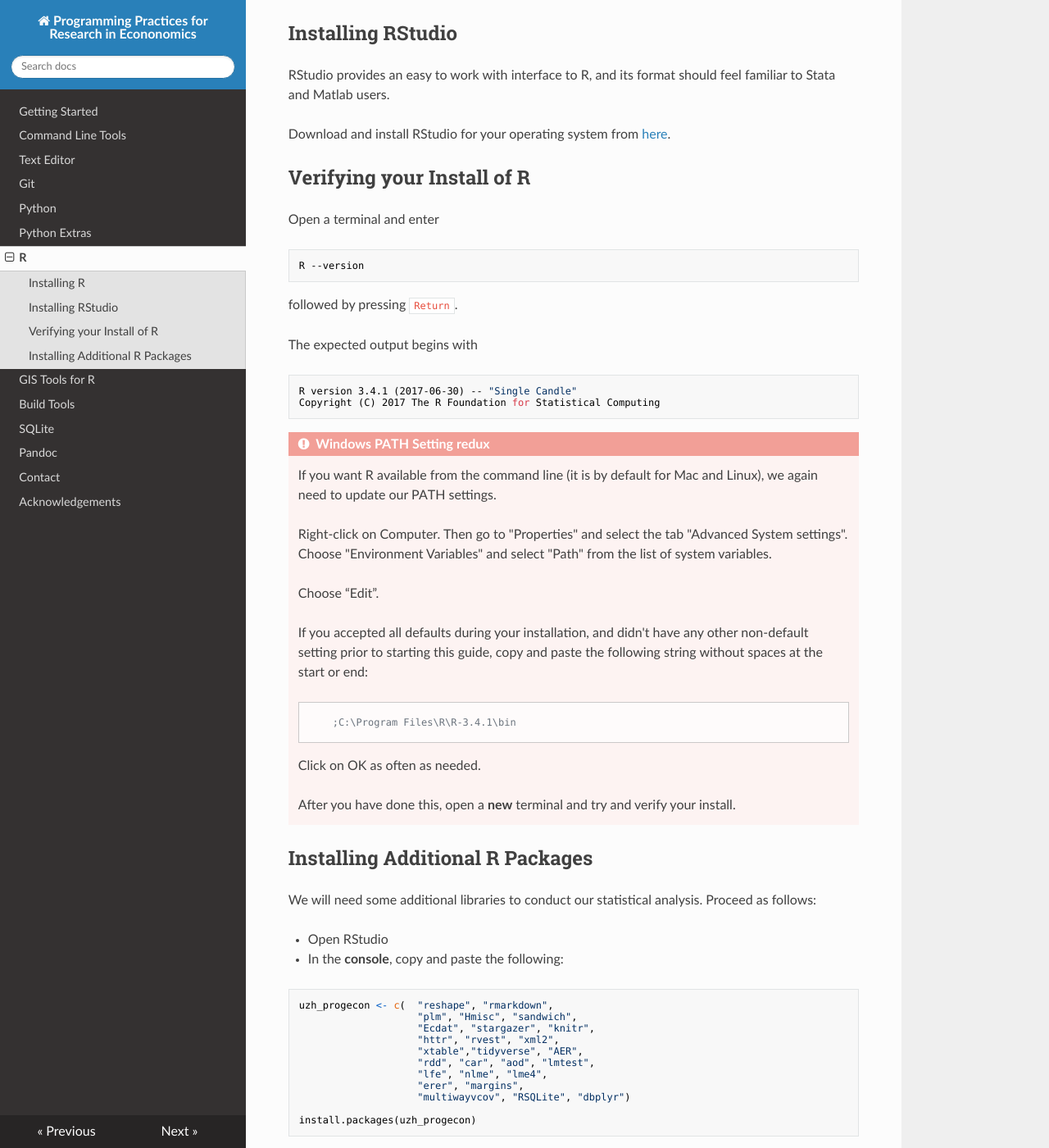
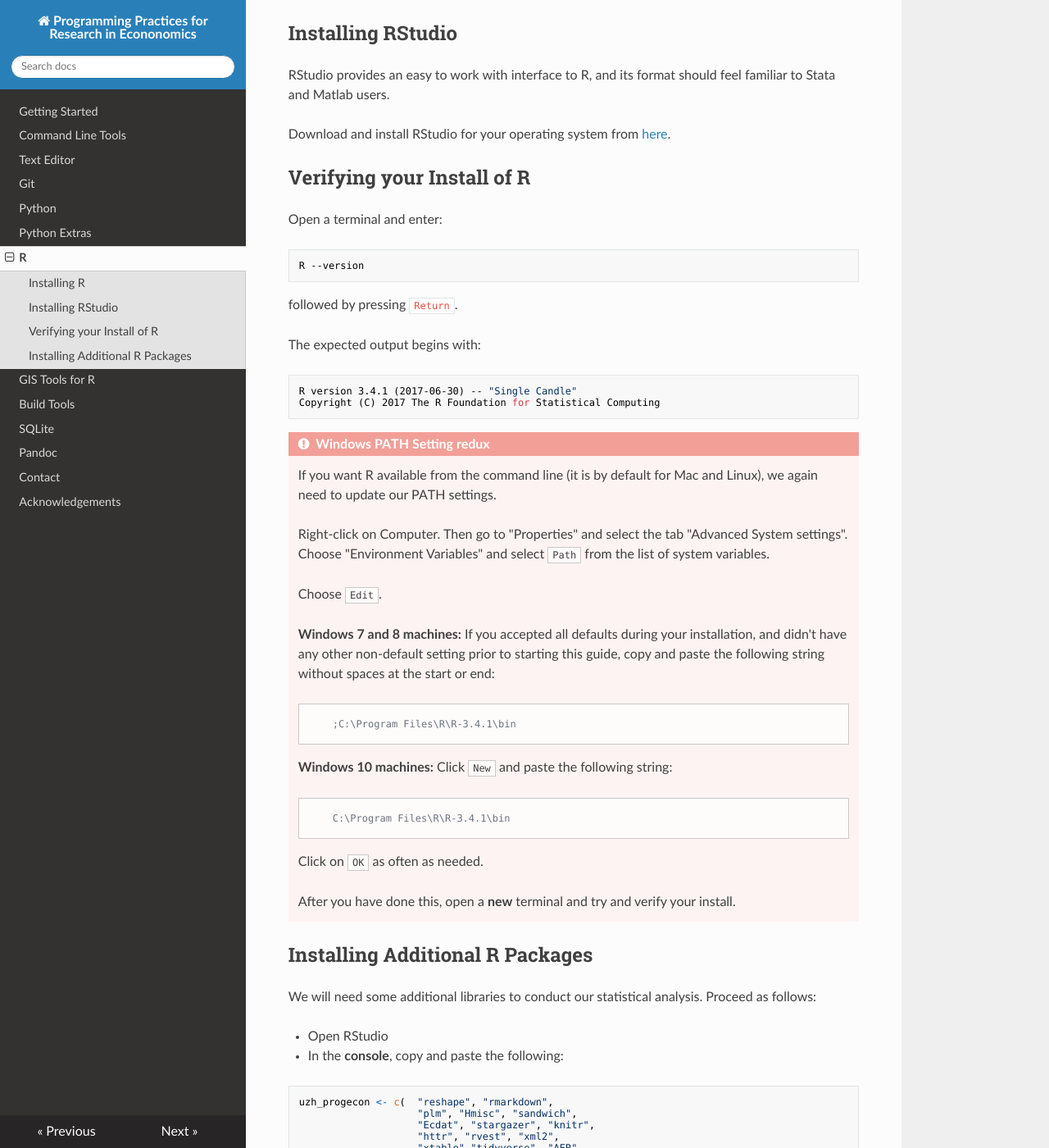
Before and after one commit to pp4rs/DEPRECATED-installation-guide, an MkDocs documentation site: the page built from docs/r.md, in a window 1280 px wide and 1400 px high, scrolled down 384 px. Shown: the whole window at 82% size. Built offline with MkDocs 1.6.1, drawn with Linux system fonts in a browser that asks for light colours; nearby versions of some CDN libraries; old or Windows-style settings are respelled for this version of MkDocs.

Commit message:
added different path setting instructions for windows editions

````diff
--- a/docs/r.md
+++ b/docs/r.md
@@ -17,7 +17,7 @@
 
 ## Verifying your Install of R
 
-Open a terminal and enter
+Open a terminal and enter:
 
 ```bash
 R --version
@@ -25,7 +25,8 @@
 
 followed by pressing `Return`.
 
-The expected output begins with
+The expected output begins with:
+
 ```bash
 R version 3.4.1 (2017-06-30) -- "Single Candle"
 Copyright (C) 2017 The R Foundation for Statistical Computing
@@ -34,14 +35,21 @@
 !!! danger " Windows PATH Setting redux"
     If you want R available from the command line (it is by default for Mac and Linux), we again need to update our PATH settings.
 
-    Right-click on Computer. Then go to "Properties" and select the tab "Advanced System settings". Choose "Environment Variables" and select "Path" from the list of system variables.
+    Right-click on Computer. Then go to "Properties" and select the tab "Advanced System settings". Choose "Environment Variables" and select `Path` from the list of system variables.
 
-    Choose “Edit”.
+    Choose `Edit`.
 
+    **Windows 7 and 8 machines:**
     If you accepted all defaults during your installation, and didn't have any other non-default setting prior to starting this guide, copy and paste the following string without spaces at the start or end:
 
             ;C:\Program Files\R\R-3.4.1\bin
-    Click on OK as often as needed.
+
+    **Windows 10 machines:**
+    Click `New` and paste the following string:
+
+            C:\Program Files\R\R-3.4.1\bin
+
+    Click on `OK` as often as needed.
 
     After you have done this, open a **new** terminal and try and verify your install.
 
````
